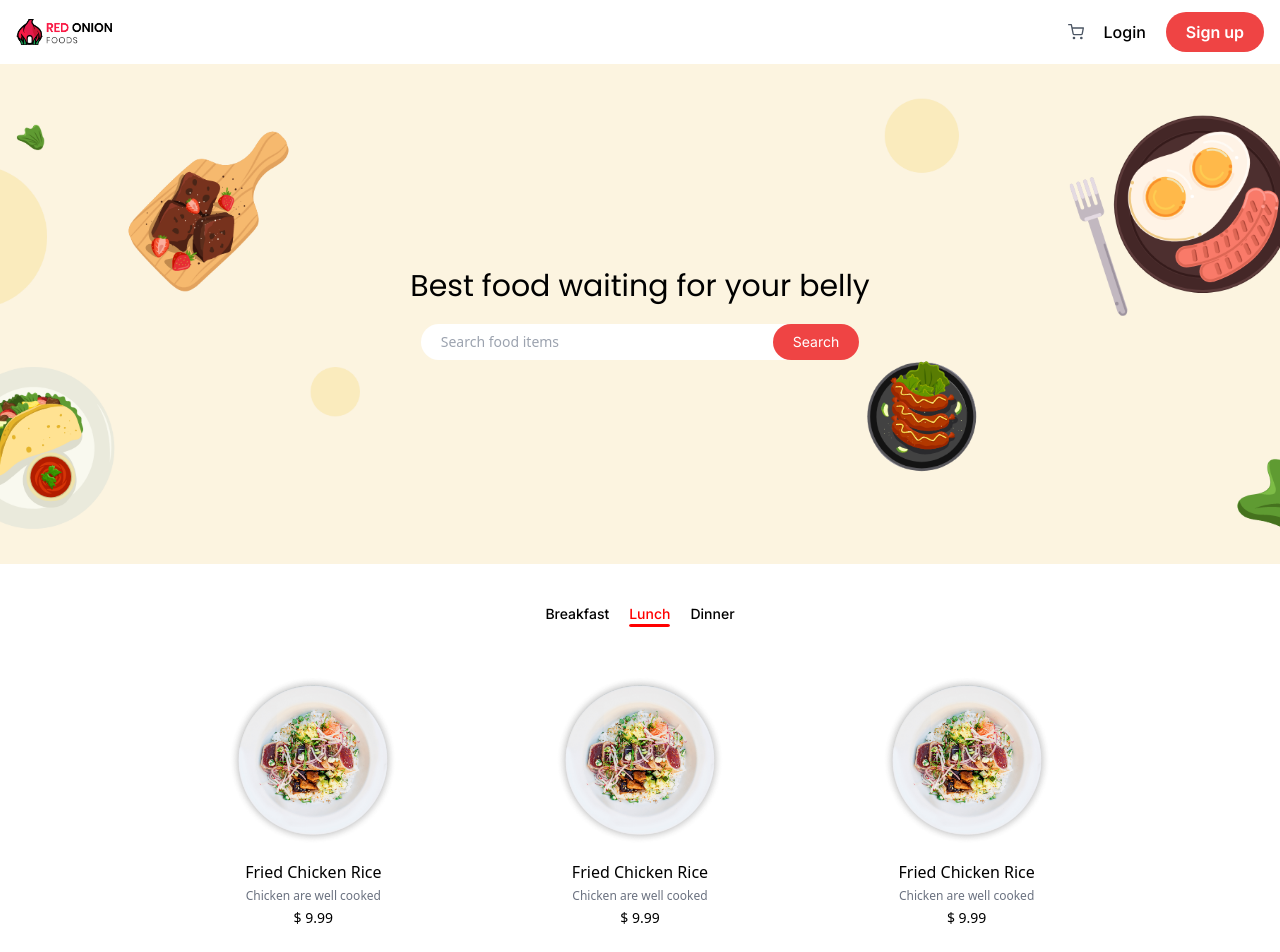
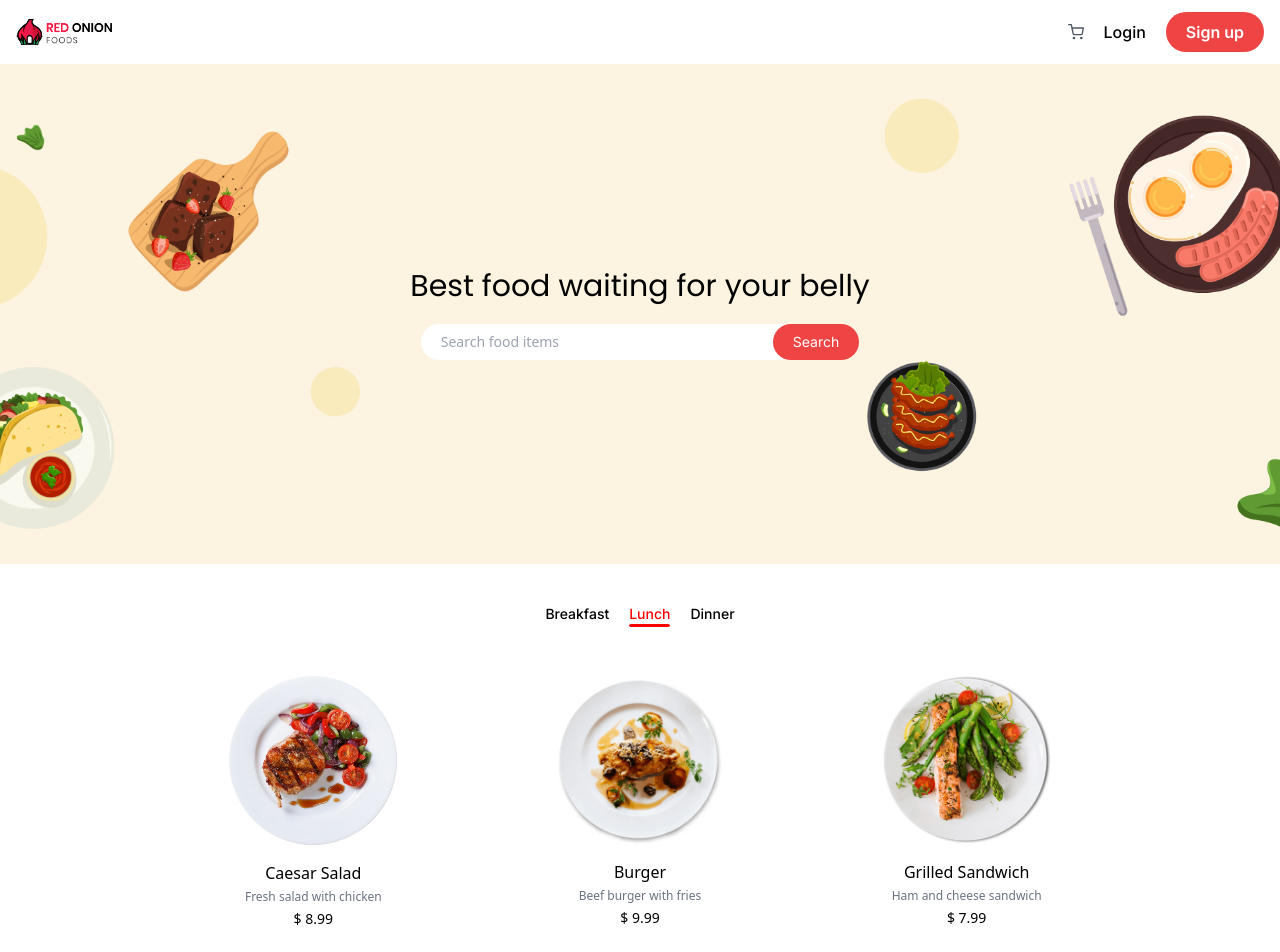
Before and after one commit to srijonashraf/red-onion, a React (Vite) app: page / in a window 1280 px wide. Shown: the top 952 px of the page. Built offline with nearby package versions, Linux system fonts and the light colour scheme.

Commit message:
added dynamic image changing for menu types

```diff
--- a/src/components/menu/Menu.jsx
+++ b/src/components/menu/Menu.jsx
@@ -1,86 +1,22 @@
-import React, { useState } from "react";
-import foodPlate from "../../assets/image/dinner1.png";
+import React, { useContext, useState } from "react";
 import { motion } from "framer-motion";
 import { useNavigate } from "react-router-dom";
 import MenuTab from "./../shared/menu-tab/MenuTab";
+import { MenuTabContext } from "../../context/MenuTabContext";
+import { Breakfast, Dinner, Lunch } from "../../data/menuList";
 
 const Menu = () => {
-  const menus = [
-    {
-      thumbnail: foodPlate,
-      title: "Fried Chicken Rice",
-      description: "Chicken are well cooked",
-      price: 9.99,
-    },
-    {
-      thumbnail: foodPlate,
-      title: "Fried Chicken Rice",
-      description: "Chicken are well cooked",
-      price: 9.99,
-    },
-    {
-      thumbnail: foodPlate,
-      title: "Fried Chicken Rice",
-      description: "Chicken are well cooked",
-      price: 9.99,
-    },
-    {
-      thumbnail: foodPlate,
-      title: "Fried Chicken Rice",
-      description: "Chicken are well cooked",
-      price: 9.99,
-    },
-    {
-      thumbnail: foodPlate,
-      title: "Fried Chicken Rice",
-      description: "Chicken are well cooked",
-      price: 9.99,
-    },
-    {
-      thumbnail: foodPlate,
-      title: "Fried Chicken Rice",
-      description: "Chicken are well cooked",
-      price: 9.99,
-    },
-    {
-      thumbnail: foodPlate,
-      title: "Fried Chicken Rice",
-      description: "Chicken are well cooked",
-      price: 9.99,
-    },
-    {
-      thumbnail: foodPlate,
-      title: "Fried Chicken Rice",
-      description: "Chicken are well cooked",
-      price: 9.99,
-    },
-    {
-      thumbnail: foodPlate,
-      title: "Fried Chicken Rice",
-      description: "Chicken are well cooked",
-      price: 9.99,
-    },
-    {
-      thumbnail: foodPlate,
-      title: "Fried Chicken Rice",
-      description: "Chicken are well cooked",
-      price: 9.99,
-    },
-    {
-      thumbnail: foodPlate,
-      title: "Fried Chicken Rice",
-      description: "Chicken are well cooked",
-      price: 9.99,
-    },
-    {
-      thumbnail: foodPlate,
-      title: "Fried Chicken Rice",
-      description: "Chicken are well cooked",
-      price: 9.99,
-    },
-  ];
+  const { menuType } = useContext(MenuTabContext);
+  const navigate = useNavigate();
 
-  const navigate = useNavigate();
+  let menuList;
+  if (menuType === "Breakfast") {
+    menuList = Breakfast;
+  } else if (menuType === "Lunch") {
+    menuList = Lunch;
+  } else {
+    menuList = Dinner;
+  }
 
   return (
     <motion.div
@@ -95,7 +31,7 @@ const Menu = () => {
       <MenuTab />
       <section className="w-3/4">
         <ul className="grid grid-cols-12 md:gap-5 justify-items-center">
-          {menus?.map((item, index) => (
+          {menuList?.map((item, index) => (
             <li
               onClick={() => navigate("/details")}
               key={index.toString()}
--- a/src/components/shared/menu-tab/MenuTab.jsx
+++ b/src/components/shared/menu-tab/MenuTab.jsx
@@ -1,26 +1,27 @@
-import React, { useState } from "react";
+import React, { useContext } from "react";
 import { NavLink } from "react-router-dom";
+import { MenuTabContext } from "../../../context/MenuTabContext";
 
 const MenuTab = () => {
-  const [activeTab, setActiveTab] = useState("Lunch");
+  const { menuType, setMenuType } = useContext(MenuTabContext);
   return (
     <div className="my-10">
       <ul className="menu-tab flex items-center gap-5 justify-center font-inter font-medium text-sm">
         <li
-          className={`menu-item ${activeTab === "Breakfast" ? "active" : ""}`}
-          onClick={() => setActiveTab("Breakfast")}
+          className={`menu-item ${menuType === "Breakfast" ? "active" : ""}`}
+          onClick={() => setMenuType("Breakfast")}
         >
           <NavLink to={`/`}>Breakfast</NavLink>
         </li>
         <li
-          className={`menu-item ${activeTab === "Lunch" ? "active" : ""}`}
-          onClick={() => setActiveTab("Lunch")}
+          className={`menu-item ${menuType === "Lunch" ? "active" : ""}`}
+          onClick={() => setMenuType("Lunch")}
         >
           <NavLink to={`/`}>Lunch</NavLink>
         </li>
         <li
-          className={`menu-item ${activeTab === "Dinner" ? "active" : ""}`}
-          onClick={() => setActiveTab("Dinner")}
+          className={`menu-item ${menuType === "Dinner" ? "active" : ""}`}
+          onClick={() => setMenuType("Dinner")}
         >
           <NavLink to={`/`}>Dinner</NavLink>
         </li>
--- /dev/null
+++ b/src/context/MenuTabContext.js
@@ -0,0 +1,3 @@
+import { createContext } from "react";
+
+export const MenuTabContext = createContext();
--- /dev/null
+++ b/src/context/MenuTabProvider.jsx
@@ -0,0 +1,13 @@
+import React, { useState } from "react";
+import { MenuTabContext } from "./MenuTabContext";
+
+const MenuTabProvider = ({ children }) => {
+  const [menuType, setMenuType] = useState("Lunch");
+  return (
+    <MenuTabContext.Provider value={{ menuType, setMenuType }}>
+      {children}
+    </MenuTabContext.Provider>
+  );
+};
+
+export default MenuTabProvider;
--- /dev/null
+++ b/src/data/menuImages.js
@@ -0,0 +1,19 @@
+const importAll = (r) => {
+  let images = [];
+  for (const path in r) {
+    images.push(r[path].default);
+  }
+  return images;
+};
+
+const BreakfastImages = importAll(
+  import.meta.glob("../assets/image/breakfast/*.png", { eager: true })
+);
+const LunchImages = importAll(
+  import.meta.glob("../assets/image/lunch/*.png", { eager: true })
+);
+const DinnerImages = importAll(
+  import.meta.glob("../assets/image/dinner/*.png", { eager: true })
+);
+
+export { BreakfastImages, LunchImages, DinnerImages };
--- /dev/null
+++ b/src/data/menuList.js
@@ -0,0 +1,136 @@
+import { BreakfastImages, DinnerImages, LunchImages } from "./menuImages";
+
+export const Breakfast = [
+  {
+    id: 1,
+    thumbnail: BreakfastImages[0],
+    title: "Pancakes",
+    description: "Fluffy pancakes with syrup",
+    price: 5.99,
+  },
+  {
+    id: 2,
+    thumbnail: BreakfastImages[1],
+    title: "Omelette",
+    description: "Cheese omelette",
+    price: 6.99,
+  },
+  {
+    id: 3,
+    thumbnail: BreakfastImages[2],
+    title: "French Toast",
+    description: "French toast with berries",
+    price: 7.99,
+  },
+  {
+    id: 4,
+    thumbnail: BreakfastImages[3],
+    title: "French Toast",
+    description: "French toast with berries",
+    price: 7.99,
+  },
+  {
+    id: 5,
+    thumbnail: BreakfastImages[4],
+    title: "French Toast",
+    description: "French toast with berries",
+    price: 7.99,
+  },
+  {
+    id: 6,
+    thumbnail: BreakfastImages[5],
+    title: "French Toast",
+    description: "French toast with berries",
+    price: 7.99,
+  },
+];
+
+export const Lunch = [
+  {
+    id: 1,
+    thumbnail: LunchImages[0],
+    title: "Caesar Salad",
+    description: "Fresh salad with chicken",
+    price: 8.99,
+  },
+  {
+    id: 2,
+    thumbnail: LunchImages[1],
+    title: "Burger",
+    description: "Beef burger with fries",
+    price: 9.99,
+  },
+  {
+    id: 3,
+    thumbnail: LunchImages[2],
+    title: "Grilled Sandwich",
+    description: "Ham and cheese sandwich",
+    price: 7.99,
+  },
+  {
+    id: 4,
+    thumbnail: LunchImages[3],
+    title: "Grilled Sandwich",
+    description: "Ham and cheese sandwich",
+    price: 7.99,
+  },
+  {
+    id: 5,
+    thumbnail: LunchImages[4],
+    title: "Grilled Sandwich",
+    description: "Ham and cheese sandwich",
+    price: 7.99,
+  },
+  {
+    id: 6,
+    thumbnail: LunchImages[5],
+    title: "Grilled Sandwich",
+    description: "Ham and cheese sandwich",
+    price: 7.99,
+  },
+];
+
+export const Dinner = [
+  {
+    id: 1,
+    thumbnail: DinnerImages[0],
+    title: "Steak",
+    description: "Grilled steak with vegetables",
+    price: 14.99,
+  },
+  {
+    id: 2,
+    thumbnail: DinnerImages[1],
+    title: "Spaghetti",
+    description: "Spaghetti Bolognese",
+    price: 12.99,
+  },
+  {
+    id: 3,
+    thumbnail: DinnerImages[2],
+    title: "Salmon",
+    description: "Grilled salmon with rice",
+    price: 13.99,
+  },
+  {
+    id: 4,
+    thumbnail: DinnerImages[3],
+    title: "Salmon",
+    description: "Grilled salmon with rice",
+    price: 13.99,
+  },
+  {
+    id: 5,
+    thumbnail: DinnerImages[4],
+    title: "Salmon",
+    description: "Grilled salmon with rice",
+    price: 13.99,
+  },
+  {
+    id: 6,
+    thumbnail: DinnerImages[5],
+    title: "Salmon",
+    description: "Grilled salmon with rice",
+    price: 13.99,
+  },
+];
--- a/src/main.jsx
+++ b/src/main.jsx
@@ -3,10 +3,13 @@ import ReactDOM from "react-dom/client";
 import App from "./App.jsx";
 import "../src/index.css";
 import { Toaster } from "react-hot-toast";
+import MenuTabProvider from "./context/MenuTabProvider.jsx";
 
 ReactDOM.createRoot(document.getElementById("root")).render(
   <React.StrictMode>
     <Toaster position="top-right" />
-    <App />
+    <MenuTabProvider>
+      <App />
+    </MenuTabProvider>
   </React.StrictMode>
 );
```
